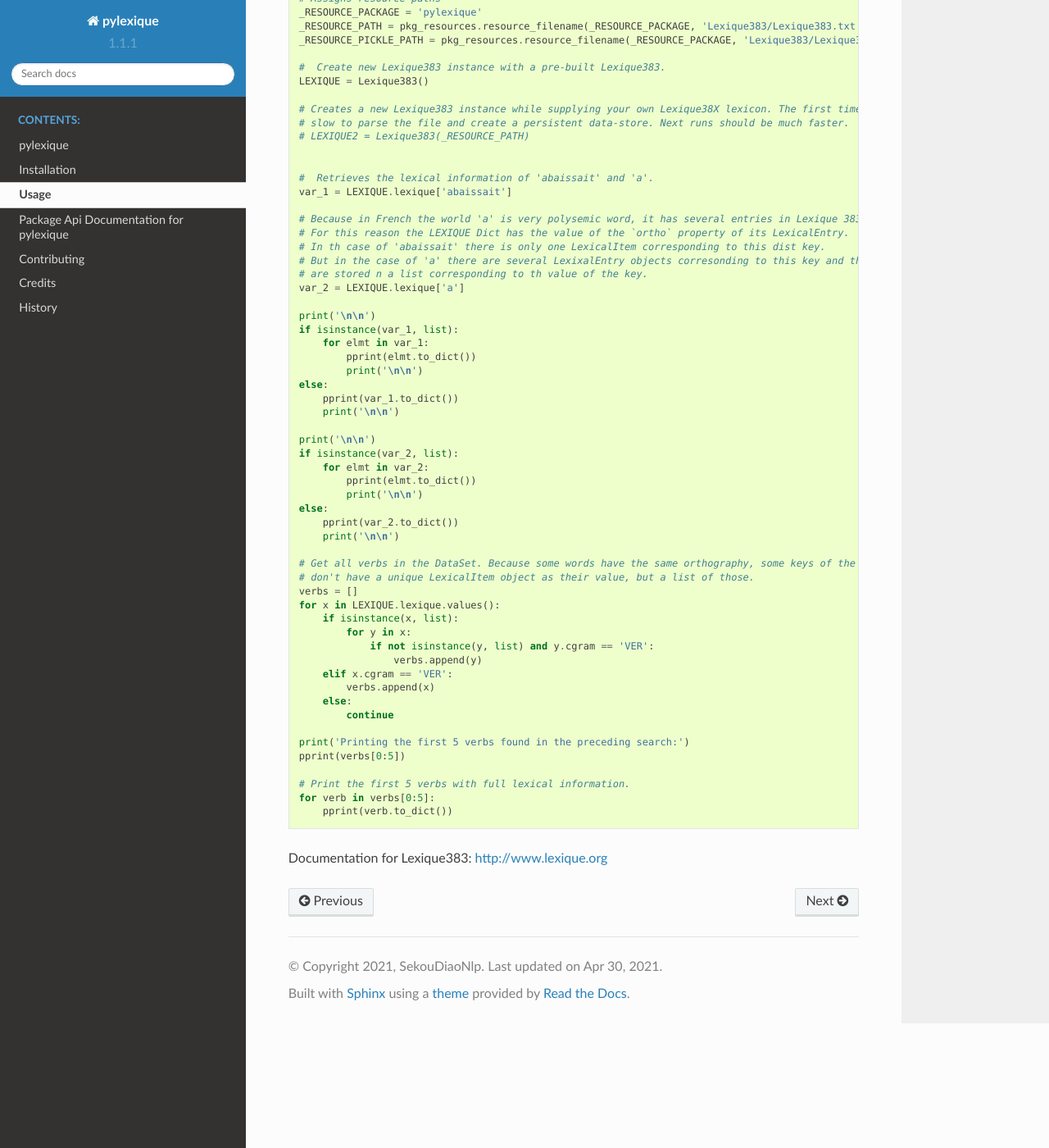
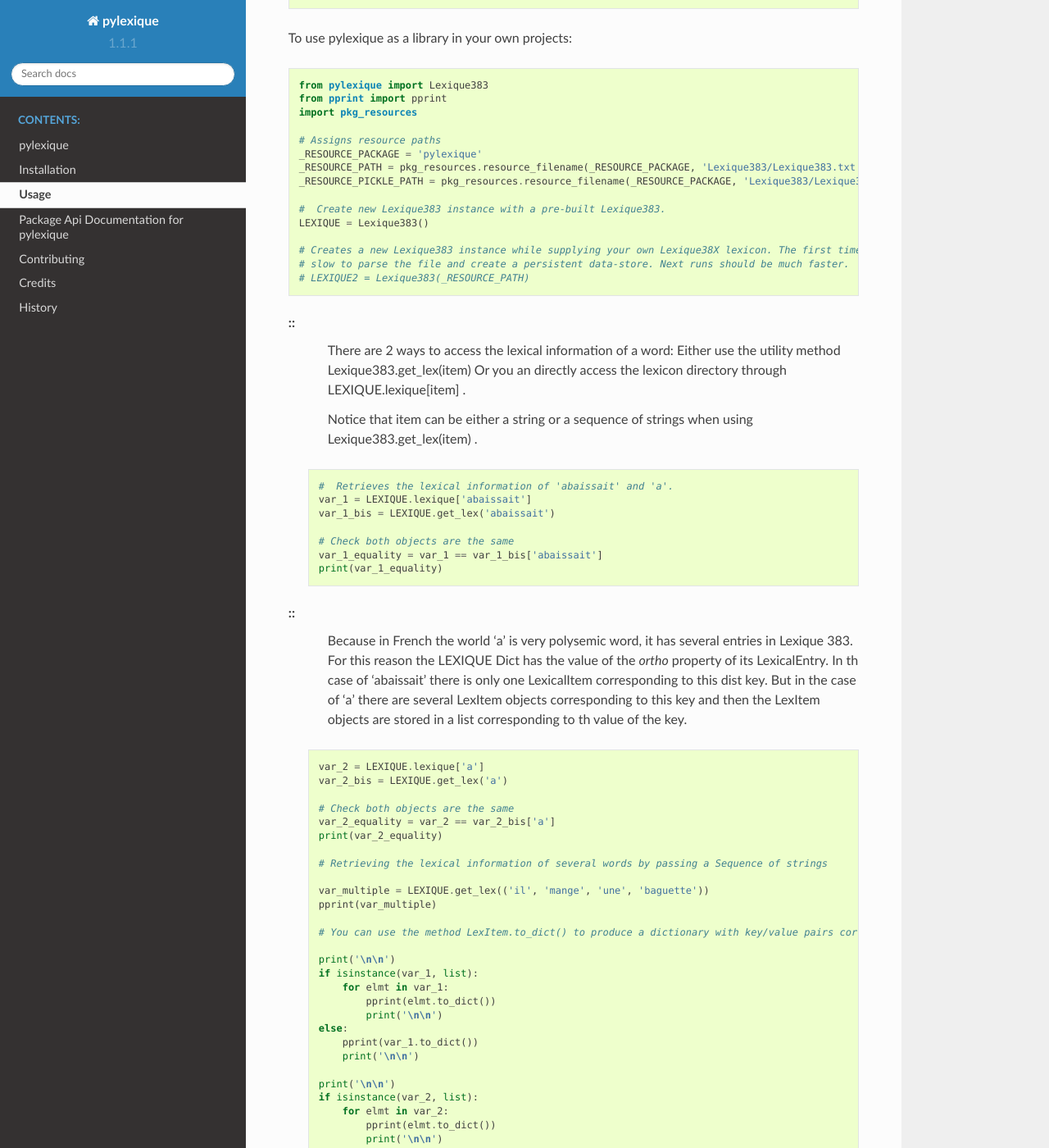
Before and after one commit to SekouDiaoNlp/pylexique, a Sphinx documentation site: the page built from docs/usage.rst, in a window 1280 px wide and 1400 px high, scrolled down 571 px. Shown: the whole window at 82% size. Built offline with Sphinx 7.4.7 and the Read the Docs theme 2.0.0, drawn with Linux system fonts in a browser that asks for light colours; some of the changed text lies outside the part shown.

Commit message:
Updated usage documentation.

```diff
--- a/docs/usage.rst
+++ b/docs/usage.rst
@@ -17,12 +17,21 @@
     $ pylexique boire
 
 
+You can also provide multiple words and specify an output file to save the lexical information in a json file.
+
+.. code-block:: bash
+
+    $ pylexique il mange une baguette
+
+    $ pylexique il boit du vin rouge -o path/to/the/output/json/file.json
+
+
 To use pylexique  as a library in your own projects:
 
 
 .. code-block:: python
 
-        from pylexique import Lexique383, vdir, show_attributes
+        from pylexique import Lexique383
         from pprint import pprint
         import pkg_resources
 
@@ -39,15 +48,46 @@
         # LEXIQUE2 = Lexique383(_RESOURCE_PATH)
 
 
+
+::
+        There are 2 ways to access the lexical information of a word:
+        Either use the utility method Lexique383.get_lex(item)
+        Or you an directly access the lexicon directory through LEXIQUE.lexique[item] .
+
+        Notice that item can be either a string or a sequence of strings when using Lexique383.get_lex(item) .
+
+ .. code-block:: python
+
         #  Retrieves the lexical information of 'abaissait' and 'a'.
         var_1 = LEXIQUE.lexique['abaissait']
+        var_1_bis = LEXIQUE.get_lex('abaissait')
 
-        # Because in French the world 'a' is very polysemic word, it has several entries in Lexique 383.
-        # For this reason the LEXIQUE Dict has the value of the `ortho` property of its LexicalEntry.
-        # In th case of 'abaissait' there is only one LexicalItem corresponding to this dist key.
-        # But in the case of 'a' there are several LexixalEntry objects corresonding to this key and then LexicalEnty onjects
-        # are stored n a list corresponding to th value of the key.
+        # Check both objects are the same
+        var_1_equality = var_1 == var_1_bis['abaissait']
+        print(var_1_equality)
+
+::
+        Because in French the world 'a' is very polysemic word, it has several entries in Lexique 383.
+        For this reason the LEXIQUE Dict has the value of the `ortho` property of its LexicalEntry.
+        In th case of 'abaissait' there is only one LexicalItem corresponding to this dist key.
+        But in the case of 'a' there are several LexItem objects corresponding to this key and then the LexItem objects
+        are stored in a list corresponding to th value of the key.
+
+ .. code-block:: python
+
         var_2 = LEXIQUE.lexique['a']
+        var_2_bis = LEXIQUE.get_lex('a')
+
+        # Check both objects are the same
+        var_2_equality = var_2 == var_2_bis['a']
+        print(var_2_equality)
+
+        # Retrieving the lexical information of several words by passing a Sequence of strings
+
+        var_multiple = LEXIQUE.get_lex(('il', 'mange', 'une', 'baguette'))
+        pprint(var_multiple)
+
+        # You can use the method LexItem.to_dict() to produce a dictionary with key/value pairs corresponding to the LexItem
 
         print('\n\n')
         if isinstance(var_1, list):
@@ -68,7 +108,7 @@
             print('\n\n')
 
         # Get all verbs in the DataSet. Because some words have the same orthography, some keys of the dictionary
-        # don't have a unique LexicalItem object as their value, but a list of those.
+        # don't have a unique LexItem object as their value, but a list of those.
         verbs = []
         for x in LEXIQUE.lexique.values():
             if isinstance(x, list):
```
